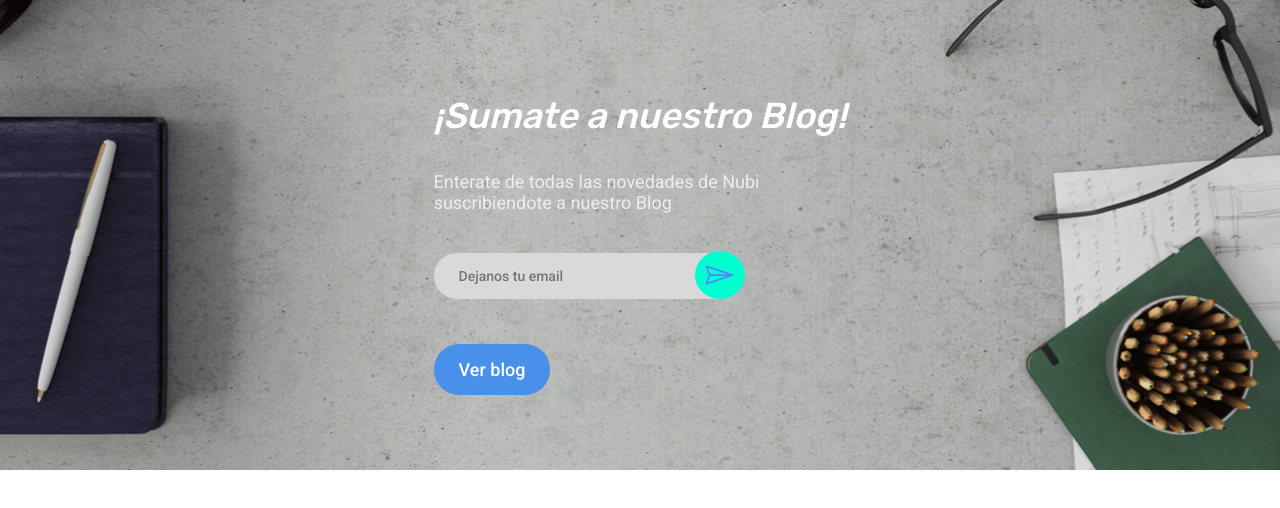
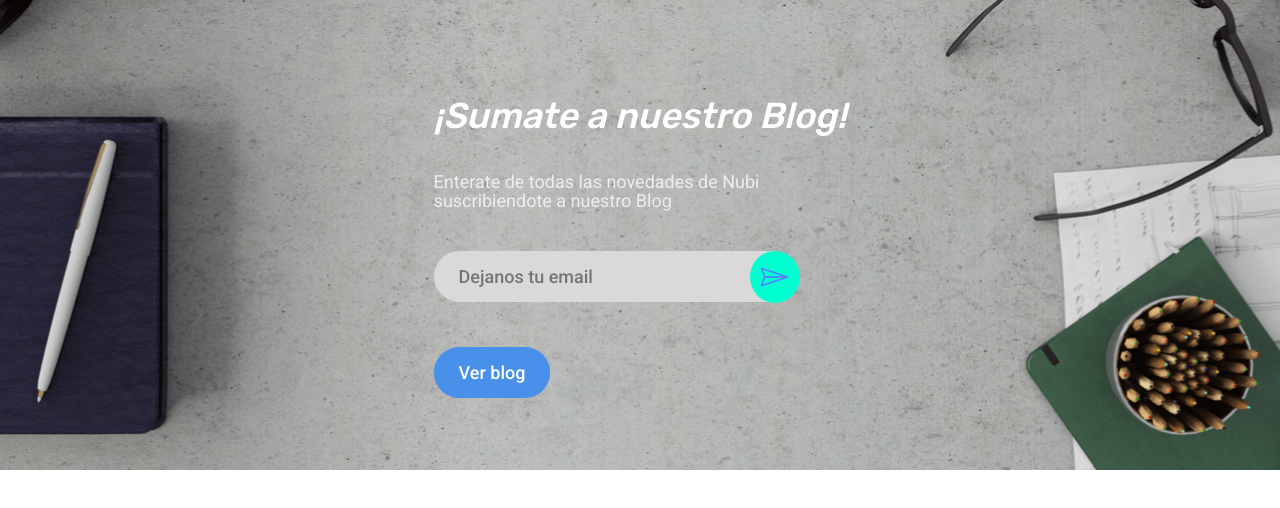
Before and after one commit to jonathanlevrero/NubiProyecto, a React (Create React App) app in the folder nubilanding/: page / in a window 1280 px wide. Shown: the top 508 px of the page. Built offline with nearby package versions, Linux system fonts and the light colour scheme.

Commit message:
agrande el padding del input y el tamaño de la letra-btn enviar el margin-padding, tambien acomode los espacios de identación

```diff
--- a/nubilanding/src/components/blog/blog.js
+++ b/nubilanding/src/components/blog/blog.js
@@ -8,7 +8,8 @@
       <div className={styles.contenedorGeneral}>
         <div className={styles.contenedor}>
           <h1 className={styles.titulo}>¡Sumate a nuestro Blog!</h1>
-					<p className={styles.texto}>Enterate de todas las novedades de Nubi<br></br> suscribiendote a nuestro Blog</p>
+          <p className={styles.texto}>Enterate de todas las novedades de Nubi</p>
+          <p className={styles.textoDos}>suscribiendote a nuestro Blog</p>
           <Form />
           <botton className={styles.ver}>Ver blog</botton>
         </div>
--- a/nubilanding/src/components/blog/form.js
+++ b/nubilanding/src/components/blog/form.js
@@ -2,7 +2,7 @@
 import styles from './styles.module.scss';
 
 class Form extends React.Component {
-  state = { email: ''};
+  state = { email: '' };
   constructor(args) {
     super(args)
     this.state = {
@@ -10,8 +10,8 @@
     }
   }
 
-  onChange (e){
-    this.setState ({
+  onChange(e) {
+    this.setState({
       [e.target.email]: e.target.value
     })
   }
--- a/nubilanding/src/components/blog/styles.module.scss
+++ b/nubilanding/src/components/blog/styles.module.scss
@@ -27,12 +27,16 @@
   color: #ffffff;
 }
 
-.texto {
+.texto,.textoDos {
   font-family: "Roboto";
   font-weight: 400;
   font-size: 18px;
   color: #ededed;
   padding: 10px 0px 0px;
+}
+
+.textoDos {
+  margin-top: -30px;
 }
 
 .formContenedor {
@@ -42,10 +46,10 @@
 .input {
   font-family: "Roboto";
   font-weight: 500;
-  font-size: 14px;
+  font-size: 18px;
   color: #6a6a6a;
   background-color: #d9d9d9;
-  padding: 10px 110px 10px 20px;
+  padding: 10px 115px 10px 20px;
   border: transparent solid 5px;
   border-radius: 35px;
 }
@@ -55,10 +59,10 @@
   background-image: url("../../assets/ic_send2_blue.svg");
   background-position: center;
   background-repeat: no-repeat;
-  padding: 9px 20px;
+  padding: 11px 20px;
   border: transparent solid 5px;
   border-radius: 80%;
-  margin-left: -40px; /* para que el btn este sobre el input*/
+  margin-left: -45px; /* para que el btn este sobre el input*/
 }
 
 .ver {
```
Lines whose indentation alone changed are shown as unchanged.
